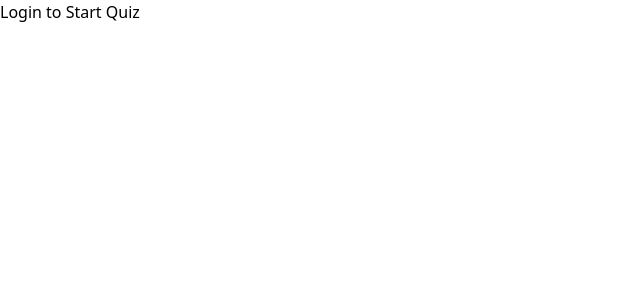
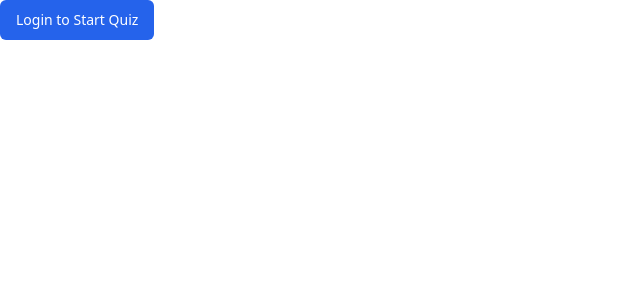
Before and after one commit to vilsaira/quiz-app, a React (Vite) app: page / in a window 1280 px wide. Shown: the top 300 px of the page, without its empty margins (0-640 px from the left). Built offline with nearby package versions, Linux system fonts and the light colour scheme.

Commit message:
Update App.jsx

```diff
--- a/src/App.jsx
+++ b/src/App.jsx
@@ -1,5 +1,7 @@
 import React, { useState, useEffect } from 'react';
 import quizData from './quiz.json'; // already imported
+import { Button } from '@/components/ui/button';
+import { Card, CardContent } from '@/components/ui/card';
 
 const App = () => {
   const [questions, setQuestions] = useState([]);
@@ -64,7 +66,7 @@ const App = () => {
     return `${duration.toFixed(1)}s`;
   };
 
-  if (!user) return <button onClick={handleLogin}>Login to Start Quiz</button>;
+  if (!user) return <Button onClick={handleLogin}>Login to Start Quiz</Button>;
 
   if (showResults) {
     return (
```
